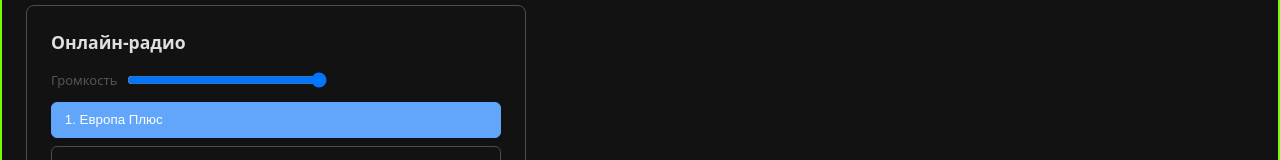
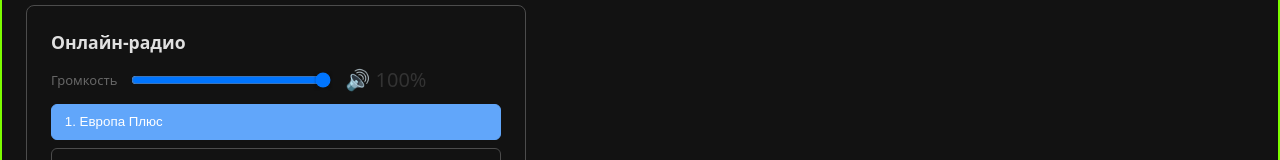
Before and after one commit to mindfling/Alice-vite-react-ts, a React (Vite) app: page / in a window 1280 px wide. Shown: the part 129-289 px from the top of the page. Built offline with nearby package versions, Linux system fonts and the light colour scheme.

Commit message:
feat volume icons volume

```diff
--- a/src/components/RadioPlayer/RadioPlayer.module.scss
+++ b/src/components/RadioPlayer/RadioPlayer.module.scss
@@ -102,14 +102,16 @@
 .volumeControl {
   display: flex;
   align-items: center;
-  gap: 8px;
-  margin-bottom: 12px;
+  gap: 12px;
+  /* чуть больше отступа для иконки справа */
+  margin-bottom: 14px;
 }
 
 .volumeLabel {
   font-size: 13px;
-  color: #555;
-  min-width: 40px;
+  color: #666;
+  min-width: 56px;
+  /* фиксируем ширину, чтобы текст не «прыгал» */
   text-align: right;
 }
 
@@ -118,18 +120,22 @@
   max-width: 200px;
 }
 
+.volumeIcon {
+  font-size: 20px;
+  /* чуть крупнее, чтобы было заметнее */
+  line-height: 1;
+  flex-shrink: 0;
+  /* иконка не сжимается */
+  color: #333;
+  /* если вдруг шрифт будет серым */
+}
+
+/* Стили ползунка (оставляем как были) */
 .volumeRange::-webkit-slider-thumb {
   width: 14px;
   height: 14px;
   background: #fff;
   border: 2px solid #333;
   cursor: pointer;
+  box-shadow: 0 1px 2px rgba(0, 0, 0, 0.2);
 }
-
-.volumeRange::-moz-range-thumb {
-  width: 14px;
-  height: 14px;
-  background: #fff;
-  border: 2px solid #333;
-  cursor: pointer;
-}
--- a/src/components/RadioPlayer/RadioPlayer.tsx
+++ b/src/components/RadioPlayer/RadioPlayer.tsx
@@ -23,6 +23,7 @@ export const RadioPlayer = () => {
   // ПРАВИЛЬНО: используем HTMLAudioElement вместо Audio
   const audioElement = useRef<HTMLAudioElement | null>(null);
 
+  // --- Чтение/сохранение громкости ---
   // 1. Чтение громкости из localStorage при монтировании
   useEffect(() => {
     const saved = localStorage.getItem("radio-player-volume");
@@ -44,7 +45,17 @@ export const RadioPlayer = () => {
     if (audioElement.current) {
       audioElement.current.volume = volume;
     }
-  }, [volume]);
+  }, [volume, currentStation]); //todo
+
+  // --- Функция выбора иконки по уровню громкости ---
+  const getVolumeIcon = (vol: number): string => {
+    if (vol === 0) return "🔇"; // тишина
+    if (vol <= 0.3) return "🔈"; // тихо
+    if (vol <= 0.7) return "🔉"; // нормально
+    return "🔊"; // громко
+  };
+
+  const currentIcon = getVolumeIcon(volume);
 
   // Создаём Audio один раз
   // todo
@@ -66,10 +77,10 @@ export const RadioPlayer = () => {
   const stopAndClear = () => {
     const el = audioElement.current;
     if (!el) return;
-    el.pause();
-    el.currentTime = 0;
-    el.src = "";
-    el.load();
+    el.pause(); // 1. Останавливаем
+    el.currentTime = 0; // 2. Сбрасываем позицию
+    el.src = ""; // 3. Очищаем источник (опционально, но полезно)
+    el.load(); // 4. Перезагружаем элемент — буфер очищается
   };
 
   const play = () => {
@@ -128,11 +139,12 @@ export const RadioPlayer = () => {
       return;
     }
 
-    const el = audioElement.current;
-    el.pause(); // 1. Останавливаем
-    el.currentTime = 0; // 2. Сбрасываем позицию
-    el.src = ""; // 3. Очищаем источник (опционально, но полезно)
-    el.load(); // 4. Перезагружаем элемент — буфер очищается
+    stopAndClear();
+    // const el = audioElement.current;
+    // el.pause(); // 1. Останавливаем
+    // el.currentTime = 0; // 2. Сбрасываем позицию
+    // el.src = ""; // 3. Очищаем источник (опционально, но полезно)
+    // el.load(); // 4. Перезагружаем элемент — буфер очищается
 
     if (error) {
       setError(null);
@@ -148,7 +160,7 @@ export const RadioPlayer = () => {
     <aside className={styles.radioPlayer}>
       <h3 className={styles.title}>Онлайн‑радио</h3>
 
-      {/* Блок громкости */}
+      {/* Блок громкости: текст → ползунок → иконка */}
       <div className={styles.volumeControl}>
         <span className={styles.volumeLabel}>Громкость</span>
         <input
@@ -161,8 +173,13 @@ export const RadioPlayer = () => {
           className={styles.volumeRange}
           aria-label="Регулировка громкости"
         />
+        {/* Иконка справа от ползунка */}
+        <span className={styles.volumeIcon} aria-hidden="true">
+          {currentIcon} {Math.round(volume * 100)}%
+        </span>
       </div>
 
+      {/* Дальше идёт блок с треком, станции, кнопки и т.д. */}
       <div className={styles.stations}>
         {STATIONS.map((station) => (
           <button
@@ -210,4 +227,4 @@ export const RadioPlayer = () => {
       </p>
     </aside>
   );
-};;;;;
+};;;;;;
```
